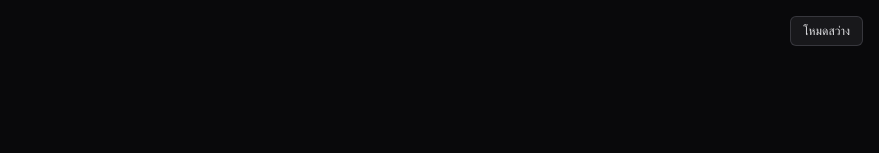
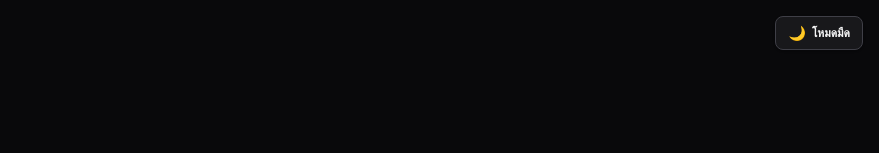
Before and after one commit to rooc2542-collab/auction_rooc, a Next.js app in the folder web/: page /login in a window 1280 px wide. Shown: the top 153 px of the page, without its empty margins (401-1280 px from the left). Built offline with nearby package versions, Linux system fonts and the light colour scheme.

Commit message:
fix(theme): fix theme toggle label with emojis and resolve invisible button text in light mode

```diff
--- a/web/app/bench/BenchOrganizerClient.tsx
+++ b/web/app/bench/BenchOrganizerClient.tsx
@@ -318,7 +318,7 @@ export default function BenchOrganizerClient({
         <div className="grid grid-cols-2 sm:flex sm:flex-wrap items-center gap-2">
           <button
             onClick={handleResetToNoBid}
-            className="px-3.5 py-2 rounded-lg bg-zinc-100 hover:bg-zinc-200 dark:bg-zinc-800 dark:hover:bg-zinc-700 text-zinc-700 dark:text-zinc-200 text-xs font-semibold border border-zinc-300 dark:border-zinc-700 transition-all cursor-pointer shadow-sm text-center"
+            className="px-3.5 py-2 rounded-lg bg-zinc-200 hover:bg-zinc-300 dark:bg-zinc-800 dark:hover:bg-zinc-700 text-zinc-800 dark:text-zinc-200 text-xs font-semibold border border-zinc-300 dark:border-zinc-700 transition-all cursor-pointer shadow-sm text-center"
           >
             รีเซ็ตเป็นไม่ประมูล
           </button>
@@ -331,7 +331,7 @@ export default function BenchOrganizerClient({
           <button
             onClick={handleProceedToQueues}
             disabled={busy}
-            className="col-span-2 sm:col-span-1 px-4 py-2 rounded-lg bg-zinc-900 hover:bg-zinc-800 dark:bg-zinc-100 dark:hover:bg-white text-white dark:text-zinc-900 text-xs font-bold transition-all cursor-pointer shadow-sm text-center"
+            className="col-span-2 sm:col-span-1 px-4 py-2 rounded-lg bg-emerald-600 hover:bg-emerald-500 text-white text-xs font-bold transition-all cursor-pointer shadow-md text-center border border-emerald-500 disabled:opacity-50"
           >
             {busy ? "กำลังบันทึก..." : "ส่งไป จัดคิวและสล็อต →"}
           </button>
--- a/web/app/globals.css
+++ b/web/app/globals.css
@@ -69,6 +69,16 @@ html:not(.dark) .hover\:bg-white:hover {
 }
 html:not(.dark) .text-zinc-900 {
   color: #09090b !important;
+}
+
+/* Safeguard: Ensure buttons with white text never have white background in Light Mode */
+html:not(.dark) button.text-white {
+  color: #ffffff !important;
+}
+html:not(.dark) button.text-white.bg-zinc-900,
+html:not(.dark) button.text-white.bg-zinc-800 {
+  background-color: #18181b !important;
+  color: #ffffff !important;
 }
 
 /* Borders */
--- a/web/components/ThemeToggle.tsx
+++ b/web/components/ThemeToggle.tsx
@@ -4,29 +4,31 @@ import { useTheme } from "next-themes"
 import { useEffect, useState } from "react"
 
 export function ThemeToggle() {
-  const { theme, setTheme } = useTheme()
+  const { theme, setTheme, resolvedTheme } = useTheme()
   const [mounted, setMounted] = useState(false)
 
   useEffect(() => setMounted(true), [])
 
   if (!mounted) {
     return (
-      <div className="w-20 h-8 rounded-md bg-zinc-800 border border-zinc-700 animate-pulse" />
+      <div className="w-24 h-8 rounded-lg bg-zinc-800 border border-zinc-700 animate-pulse" />
     )
   }
 
-  const isDark = theme === "dark"
+  const currentTheme = theme === "system" ? resolvedTheme : theme
+  const isDark = currentTheme === "dark"
 
   return (
     <button
       onClick={() => setTheme(isDark ? "light" : "dark")}
-      className="px-3 py-1.5 rounded-md flex items-center gap-1.5 text-xs font-medium border transition-colors cursor-pointer shrink-0
-        dark:bg-zinc-900 dark:border-zinc-700/80 dark:hover:bg-zinc-800 dark:text-zinc-200
-        bg-zinc-200/80 border-zinc-300 hover:bg-zinc-300/80 text-zinc-800"
-      title={isDark ? "สลับเป็นโหมดสว่าง (Light Mode)" : "สลับเป็นโหมดมืด (Dark Mode)"}
+      className="px-3 py-1.5 rounded-lg flex items-center gap-1.5 text-xs font-semibold border transition-all cursor-pointer shrink-0
+        dark:bg-zinc-900 dark:border-zinc-700 dark:hover:bg-zinc-800 dark:text-zinc-100
+        bg-zinc-100 border-zinc-300 hover:bg-zinc-200 text-zinc-800 shadow-sm"
+      title={isDark ? "ธีมปัจจุบัน: โหมดมืด (คลิกเพื่อสลับเป็นโหมดสว่าง)" : "ธีมปัจจุบัน: โหมดสว่าง (คลิกเพื่อสลับเป็นโหมดมืด)"}
       aria-label="Toggle theme"
     >
-      <span>{isDark ? "โหมดสว่าง" : "โหมดมืด"}</span>
+      <span className="text-sm">{isDark ? "🌙" : "☀️"}</span>
+      <span>{isDark ? "โหมดมืด" : "โหมดสว่าง"}</span>
     </button>
   )
 }
```
